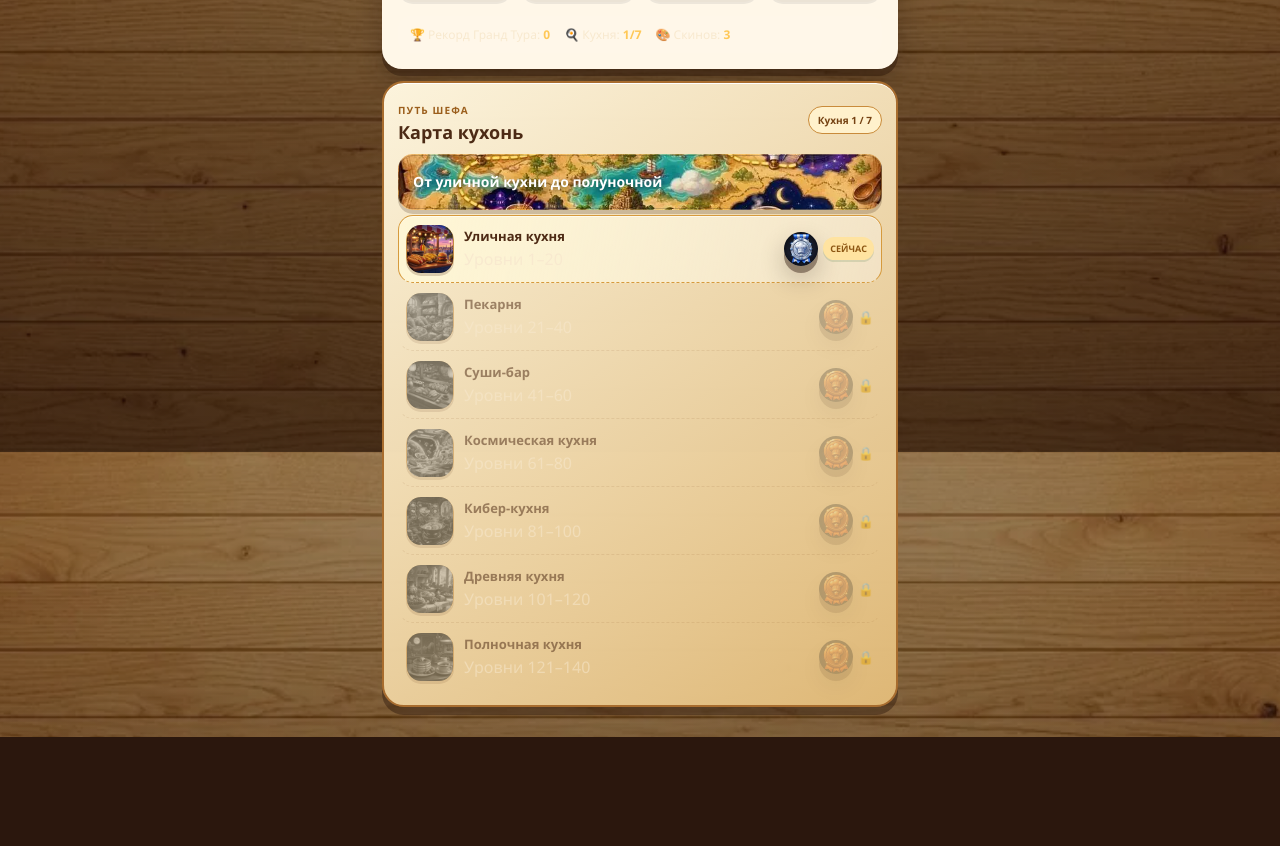
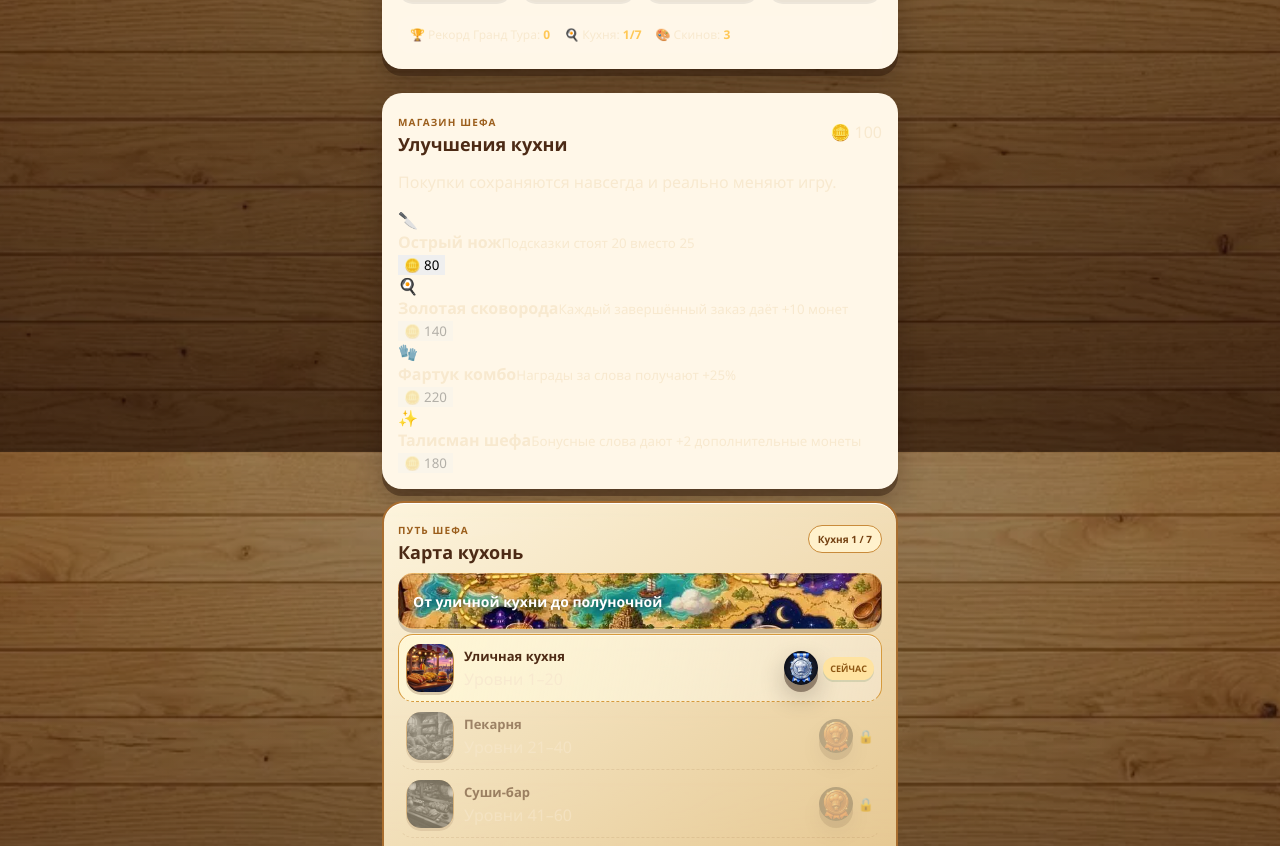
Before and after one commit to JoTalbot/wordchef, a Next.js app in the folder frontend/: page / in a window 1280 px wide. Shown: the part 1948-2794 px from the top of the page. Before the commit the page ends 2685 px from the top, so only its background shows below. Built offline with nearby package versions, Linux system fonts and the light colour scheme.

Commit message:
feat(v1.12): add persistent chef upgrade shop

```diff
--- a/frontend/components/ChefGame.tsx
+++ b/frontend/components/ChefGame.tsx
@@ -252,6 +252,7 @@ export default function ChefGame() {
   const [dailyStreak, setDailyStreak] = useState(0);
   const [bestDailyStreak, setBestDailyStreak] = useState(0);
   const [lastCompletionDate, setLastCompletionDate] = useState("");
+  const [shopOwned, setShopOwned] = useState<Record<string, boolean>>({});
   const [toast, setToast] = useState("");
   const toastTimer = useRef<number | null>(null);
 
@@ -268,6 +269,10 @@ export default function ChefGame() {
     setDailyStreak(load("wc_daily_streak", 0));
     setBestDailyStreak(load("wc_best_daily_streak", 0));
     try { setLastCompletionDate(window.localStorage.getItem("wc_last_completion_date") ?? ""); } catch { setLastCompletionDate(""); }
+    try {
+      const rawShop = window.localStorage.getItem("wc_shop_owned");
+      setShopOwned(rawShop ? JSON.parse(rawShop) : {});
+    } catch { setShopOwned({}); }
     try {
       const savedTheme = window.localStorage.getItem("wc_theme") ?? "classic";
       setThemeId(getWordChefTheme(savedTheme).id);
@@ -295,7 +300,8 @@ export default function ChefGame() {
     save("wc_daily_streak", dailyStreak);
     save("wc_best_daily_streak", bestDailyStreak);
     try { window.localStorage.setItem("wc_last_completion_date", lastCompletionDate); } catch {}
-  }, [chefStats, dailyStreak, bestDailyStreak, lastCompletionDate, storageReady]);
+    try { window.localStorage.setItem("wc_shop_owned", JSON.stringify(shopOwned)); } catch {}
+  }, [chefStats, dailyStreak, bestDailyStreak, lastCompletionDate, shopOwned, storageReady]);
 
 
   const updateChefStats = useCallback((key: keyof typeof chefStats, amount = 1) => {
@@ -362,6 +368,15 @@ export default function ChefGame() {
           chefStats={chefStats}
           dailyStreak={dailyStreak}
           bestDailyStreak={bestDailyStreak}
+          coins={coins}
+          shopOwned={shopOwned}
+          onShopPurchase={(id, cost) => {
+            if (shopOwned[id]) return;
+            if (coins < cost) { flash(`Нужно ещё ${cost - coins} 🪙`); return; }
+            setCoins((value) => value - cost);
+            setShopOwned((owned) => ({ ...owned, [id]: true }));
+            flash("Улучшение куплено! 👨‍🍳");
+          }}
         />
       )}
       {screen === "level" && (
@@ -377,6 +392,8 @@ export default function ChefGame() {
           onBonusFound={() => updateChefStats("bonusWords")}
           onHintUsed={() => updateChefStats("hints")}
           onLevelComplete={recordLevelComplete}
+          hintCost={shopOwned.sharpKnife ? 20 : HINT_COST}
+          rewardBonus={shopOwned.goldenPan ? 10 : 0}
         />
       )}
       {screen === "grand" && (
@@ -411,12 +428,13 @@ export default function ChefGame() {
 }
 
 function HomeScreen({
-  levelNo, grandBest, onPlay, onGrand, onMulti, themeId, onThemeChange, chefStats, dailyStreak, bestDailyStreak,
+  levelNo, grandBest, onPlay, onGrand, onMulti, themeId, onThemeChange, chefStats, dailyStreak, bestDailyStreak, coins, shopOwned, onShopPurchase,
 }: {
   levelNo: number; grandBest: number; themeId: string;
   chefStats: { words: number; bonusWords: number; levels: number; hints: number };
-  dailyStreak: number; bestDailyStreak: number;
+  dailyStreak: number; bestDailyStreak: number; coins: number; shopOwned: Record<string, boolean>;
   onPlay: () => void; onGrand: () => void; onMulti: () => void; onThemeChange: (id: string) => void;
+  onShopPurchase: (id: string, cost: number) => void;
 }) {
   const preview = useMemo(() => generateLevel(levelNo), [levelNo]);
   const kitchens = Object.entries(KITCHEN_RU);
@@ -593,6 +611,37 @@ function HomeScreen({
         </div>
       </section>
 
+      <section className="wc-card wc-shop-card" aria-labelledby="wc-shop-title">
+        <div className="wc-kitchen-heading">
+          <div>
+            <span className="wc-home-kicker">МАГАЗИН ШЕФА</span>
+            <h2 id="wc-shop-title">Улучшения кухни</h2>
+          </div>
+          <span className="wc-shop-balance">🪙 {coins}</span>
+        </div>
+        <p className="wc-shop-note">Покупки сохраняются навсегда и реально меняют игру.</p>
+        <div className="wc-shop-grid">
+          {[
+            ["sharpKnife", "🔪", "Острый нож", "Подсказки стоят 20 вместо 25", 80],
+            ["goldenPan", "🍳", "Золотая сковорода", "Каждый завершённый заказ даёт +10 монет", 140],
+            ["comboApron", "🧤", "Фартук комбо", "Награды за слова получают +25%", 220],
+            ["chefCharm", "✨", "Талисман шефа", "Бонусные слова дают +2 дополнительные монеты", 180],
+          ].map(([id, icon, name, desc, cost]) => {
+            const owned = !!shopOwned[String(id)];
+            return (
+              <div className={`wc-shop-item ${owned ? "owned" : ""}`} key={String(id)}>
+                <span className="wc-shop-icon" aria-hidden="true">{String(icon)}</span>
+                <div className="wc-shop-copy"><strong>{String(name)}</strong><small>{String(desc)}</small></div>
+                <button type="button" className="wc-shop-buy" disabled={owned || coins < Number(cost)}
+                  onClick={() => onShopPurchase(String(id), Number(cost))}>
+                  {owned ? "✓ Куплено" : `🪙 ${cost}`}
+                </button>
+              </div>
+            );
+          })}
+        </div>
+      </section>
+
       <section className="wc-card wc-kitchen-card" aria-labelledby="wc-kitchen-map-title">
         <div className="wc-kitchen-heading">
           <div>
@@ -650,12 +699,13 @@ function HomeScreen({
 }
 
 function LevelScreen({
-  levelNo, coins, addCoins, spendCoins, onNext, onHome, onGrandComplete, grand, flash, onWordFound, onBonusFound, onHintUsed, onLevelComplete,
+  levelNo, coins, addCoins, spendCoins, onNext, onHome, onGrandComplete, grand, flash, onWordFound, onBonusFound, onHintUsed, onLevelComplete, hintCost = HINT_COST, rewardBonus = 0,
 }: {
   levelNo: number; coins: number;
   addCoins: (n: number) => void; spendCoins: (n: number) => void;
   onNext: () => void; onHome: () => void; onGrandComplete?: () => void; grand?: boolean;
   onWordFound?: () => void; onBonusFound?: () => void; onHintUsed?: () => void; onLevelComplete?: () => void;
+  hintCost?: number; rewardBonus?: number;
   flash: (m: string) => void;
 }) {
   const level = useMemo<Level>(() => generateLevel(levelNo), [levelNo]);
@@ -697,7 +747,7 @@ function LevelScreen({
       } else {
         const nextCombo = combo + 1;
         const comboMultiplier = Math.min(4, Math.max(1, Math.floor(nextCombo / 2) + 1));
-        const reward = 2 * word.length * comboMultiplier;
+        const reward = Math.floor(2 * word.length * comboMultiplier * (rewardBonus > 0 ? 1.25 : 1));
         setFound((f) => [...f, word]);
         onWordFound?.();
         setCombo(nextCombo);
@@ -715,7 +765,7 @@ function LevelScreen({
       else {
         setBonusFound((b) => [...b, word]);
         onBonusFound?.();
-        addCoins(word.length);
+        addCoins(word.length + rewardBonusForBonusWord());
         setCombo((c) => c + 1);
         setRewardBurst(`БОНУС +${word.length} 🪙`);
         playGameTone("bonus");
@@ -842,18 +892,20 @@ function LevelScreen({
     return () => window.removeEventListener("keydown", onKey);
   }, [current, wheel, pickTile, submitWord]);
 
+  const rewardBonusForBonusWord = () => rewardBonus > 0 ? 2 : 0;
+
   const doHint = () => {
     const target = remaining.find((word) =>
       [...word].some((_, i) => !hinted[`${word}:${i}`]),
     );
     if (!target) { flash("Все доступные буквы уже открыты"); return; }
-    if (coins < HINT_COST) { flash(`Мало монет — нужно ${HINT_COST} 🪙`); return; }
+    if (coins < hintCost) { flash(`Мало монет — нужно ${hintCost} 🪙`); return; }
 
     const nextIdx = [...target].findIndex((_, i) => !hinted[`${target}:${i}`]);
     setHinted((h) => ({ ...h, [`${target}:${nextIdx}`]: true }));
-    spendCoins(HINT_COST);
+    spendCoins(hintCost);
     onHintUsed?.();
-    flash(`Открыта буква «${target[nextIdx]}» · −${HINT_COST} 🪙`);
+    flash(`Открыта буква «${target[nextIdx]}» · −${hintCost} 🪙`);
   };
 
   const doShuffle = () => setWheel((w) => {
@@ -943,8 +995,8 @@ function LevelScreen({
           type="button"
           className="wc-hint-action"
           onClick={doHint}
-          title={`Открыть букву · ${HINT_COST} монет`}
-          aria-label={`Открыть букву за ${HINT_COST} монет`}
+          title={`Открыть букву · ${hintCost} монет`}
+          aria-label={`Открыть букву за ${hintCost} монет`}
         >
           <img src="img/ui_hint.webp" alt="" />
           <span>{HINT_COST}</span>
@@ -1187,7 +1239,7 @@ function LevelScreen({
             <div id="wc-completion-reward" className="wc-win-stats">
               <div className="wc-win-reward">
                 <img className="wc-coin" src="img/coins.webp" alt="" />
-                <strong>+{30 + levelNo}</strong>
+                <strong>+{30 + levelNo + rewardBonus}</strong>
                 <span>монет</span>
               </div>
               <div className="wc-win-bonus">
```
